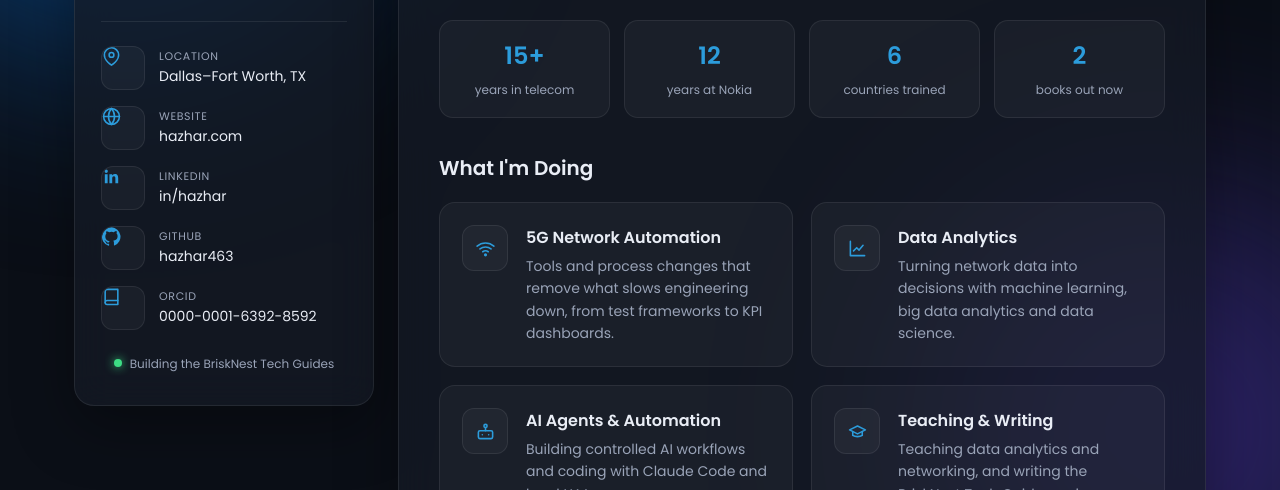
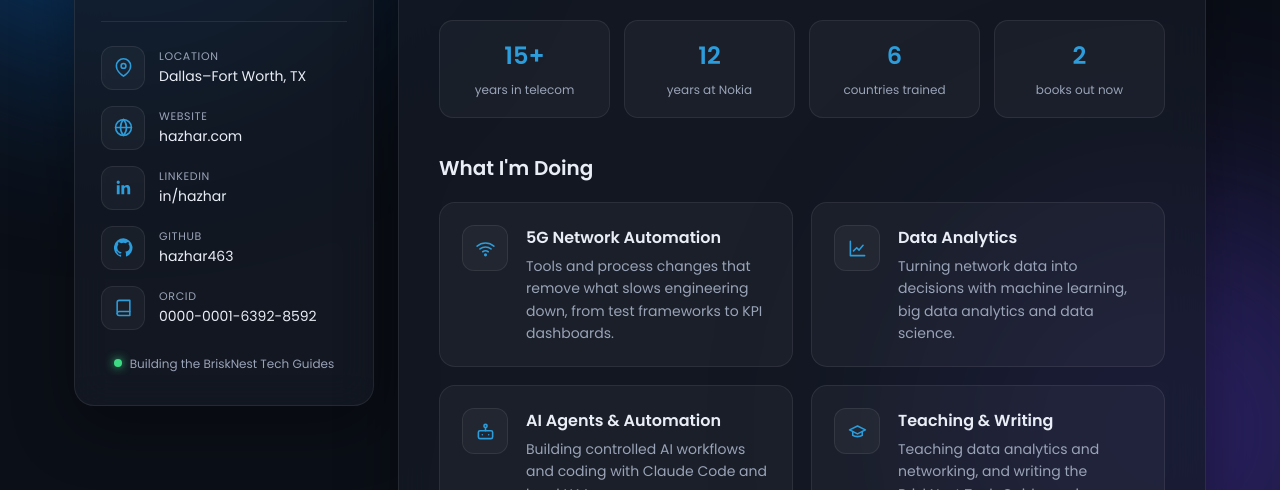
Before and after one commit to hazhar463/hazhar463.github.io, a plain HTML site: page index.html in a window 1280 px wide. Shown: the part 310-800 px from the top of the page. Drawn offline with Linux system fonts and the light colour scheme.

Commit message:
Center sidebar contact icons in their boxes
Co-Authored-By: Claude Opus 5.5 <noreply@anthropic.com>
Claude-Session: https://claude.ai/code/session_01KvnnsW8hJQgTELThZvHGqq

```diff
--- a/index.html
+++ b/index.html
@@ -41,7 +41,7 @@ a{color:inherit;text-decoration:none}
 .ico{flex:0 0 44px;height:44px;border-radius:12px;display:grid;place-items:center;background:var(--tile);border:1px solid var(--line);color:var(--accent)}
 .ico svg{width:19px;height:19px}
 .contacts small{display:block;font-size:11px;letter-spacing:.06em;text-transform:uppercase;color:var(--muted)}
-.contacts span,.contacts a{font-size:14px;overflow:hidden;text-overflow:ellipsis;white-space:nowrap;display:block}
+.contacts div span,.contacts div a{font-size:14px;overflow:hidden;text-overflow:ellipsis;white-space:nowrap;display:block}
 .contacts a:hover{color:var(--accent)}
 .status{margin-top:24px;font-size:12px;color:var(--muted);display:flex;align-items:center;justify-content:center;gap:8px}
 .dot{width:8px;height:8px;border-radius:50%;background:#3ddc84;box-shadow:0 0 10px #3ddc84}
```
